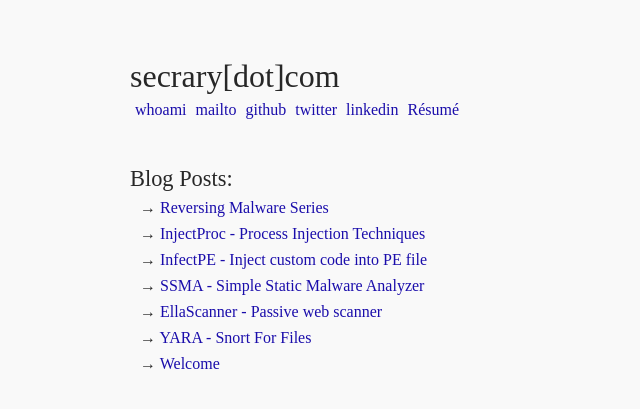
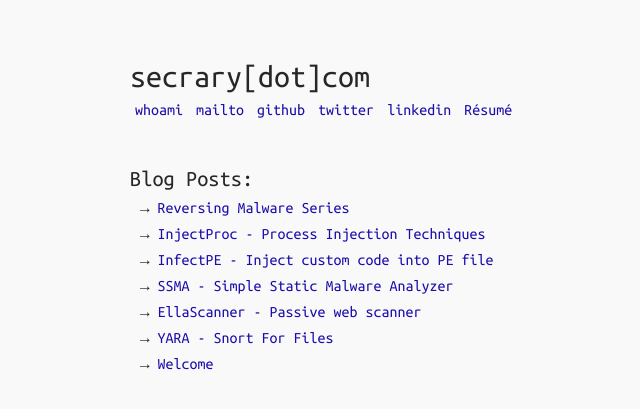
Before and after one commit to programdeveloper/secrary.github.io, a Jekyll site: the page built from index.html, in a window 1280 px wide. Shown: the top 409 px of the page, without its empty margins (190-830 px from the left). Built offline with Jekyll 4.4.1, drawn with Linux system fonts in a browser that asks for light colours.

Commit message:
Update main.scss

```diff
--- a/css/main.scss
+++ b/css/main.scss
@@ -4,17 +4,15 @@
 @import "reset";
 @import "config";
 
-/*
 @font-face {
     font-family: 'Ubuntu Mono';
     src: url(UbuntuMono-Regular.ttf);
 }
-*/
 
 body {
     color: $color-fg;
     background: $color-bg;
-    /* font-family: 'Ubuntu Mono', monospace; */
+    font-family: 'Ubuntu Mono', monospace;
     font-size: 100%;
     font-weight: 400;
 }
```
